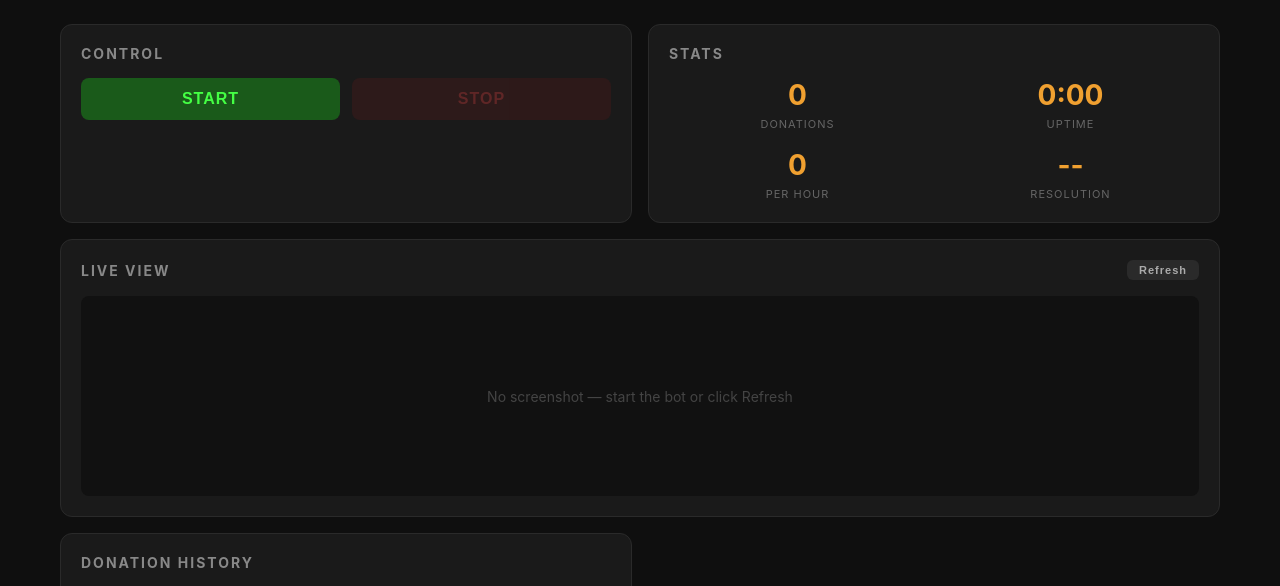
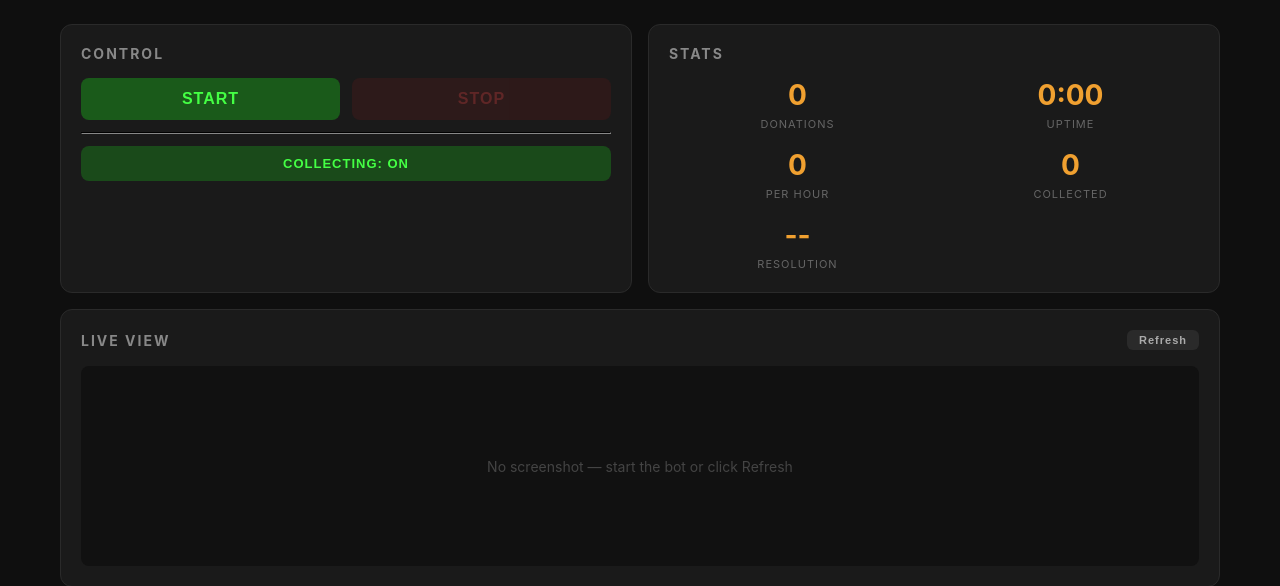
Before and after one commit to TuDePi/coc-donation-bot, a Flask app: page / in a window 1280 px wide. Shown: the part 66-652 px from the top of the page. Run offline with Flask 3, Linux system fonts and the light colour scheme; some libraries are stand-ins or nearby versions.

Commit message:
Add collecting toggle button and collected stat to dashboard

```diff
--- a/bot/core.py
+++ b/bot/core.py
@@ -41,6 +41,7 @@
         self._last_relog_time = None
         self._last_collect_time = 0
         self._collect_interval = 120  # collect every 2 minutes
+        self.collecting_enabled = True  # can be toggled from web UI
         self._relog_interval = None  # set randomly each cycle
         self._coc_package = "com.supercell.clashofclans"
 
@@ -111,8 +112,8 @@
                     with self._lock:
                         self._last_screen = screen
 
-                    # Collect resources every 2 minutes
-                    if time.time() - self._last_collect_time >= self._collect_interval:
+                    # Collect resources every 2 minutes (if enabled)
+                    if self.collecting_enabled and time.time() - self._last_collect_time >= self._collect_interval:
                         logger.info("Checking for ready collectors...")
                         collected = self.collector.collect(screen)
                         self._last_collect_time = time.time()
@@ -169,6 +170,7 @@
             "donations_per_hour": round(dph, 1),
             "donation_history": self.donator.donation_history[-50:],
             "total_collected": self.collector.total_collected,
+            "collecting_enabled": self.collecting_enabled,
             "device_connected": connected,
             "device_resolution": resolution,
         }
--- a/web/app.py
+++ b/web/app.py
@@ -91,6 +91,16 @@
     return jsonify({"status": "stopped"})
 
 
+@app.route("/api/collecting/toggle", methods=["POST"])
+def api_collecting_toggle():
+    if bot is None:
+        return jsonify({"error": "Bot not initialized"}), 500
+    bot.collecting_enabled = not bot.collecting_enabled
+    status = "enabled" if bot.collecting_enabled else "disabled"
+    logger.info("Resource collecting %s", status)
+    return jsonify({"collecting_enabled": bot.collecting_enabled})
+
+
 @app.route("/api/screenshot")
 def api_screenshot():
     if bot is None:
--- a/web/static/style.css
+++ b/web/static/style.css
@@ -141,6 +141,30 @@
 
 .btn-save:hover {
     background: #2a4a6a;
+}
+
+.btn-toggle {
+    padding: 10px 24px;
+    font-size: 13px;
+    flex: 1;
+}
+
+.btn-toggle.on {
+    background: #1a4a1a;
+    color: #44ff44;
+}
+
+.btn-toggle.on:hover {
+    background: #2a5a2a;
+}
+
+.btn-toggle.off {
+    background: #3a2a1a;
+    color: #ffaa44;
+}
+
+.btn-toggle.off:hover {
+    background: #4a3a2a;
 }
 
 /* Stats */
--- a/web/templates/index.html
+++ b/web/templates/index.html
@@ -25,6 +25,10 @@
                     <button id="btn-start" class="btn btn-start" onclick="startBot()">START</button>
                     <button id="btn-stop" class="btn btn-stop" onclick="stopBot()" disabled>STOP</button>
                 </div>
+                <hr style="margin: 12px 0; border-color: #333;">
+                <div class="control-buttons">
+                    <button id="btn-collecting" class="btn btn-toggle on" onclick="toggleCollecting()">COLLECTING: ON</button>
+                </div>
             </div>
 
             <!-- Stats -->
@@ -42,6 +46,10 @@
                     <div class="stat">
                         <span class="stat-value" id="stat-dph">0</span>
                         <span class="stat-label">Per Hour</span>
+                    </div>
+                    <div class="stat">
+                        <span class="stat-value" id="stat-collected">0</span>
+                        <span class="stat-label">Collected</span>
                     </div>
                     <div class="stat">
                         <span class="stat-value" id="stat-resolution">--</span>
@@ -130,6 +138,12 @@
             }
         }
 
+        async function toggleCollecting() {
+            const res = await fetch('/api/collecting/toggle', { method: 'POST' });
+            const data = await res.json();
+            updateCollectingButton(data.collecting_enabled);
+        }
+
         async function refreshScreenshot() {
             try {
                 const res = await fetch('/api/screenshot');
@@ -205,6 +219,8 @@
             document.getElementById('stat-donated').textContent = data.total_donated;
             document.getElementById('stat-uptime').textContent = formatUptime(data.uptime_seconds);
             document.getElementById('stat-dph').textContent = data.donations_per_hour;
+            document.getElementById('stat-collected').textContent = data.total_collected || 0;
+            updateCollectingButton(data.collecting_enabled);
             document.getElementById('stat-resolution').textContent = data.device_resolution
                 ? data.device_resolution[0] + 'x' + data.device_resolution[1] : '--';
 
@@ -245,6 +261,14 @@
             }).join('');
         }
 
+        function updateCollectingButton(enabled) {
+            const btn = document.getElementById('btn-collecting');
+            if (btn) {
+                btn.textContent = 'COLLECTING: ' + (enabled ? 'ON' : 'OFF');
+                btn.className = 'btn btn-toggle ' + (enabled ? 'on' : 'off');
+            }
+        }
+
         function formatUptime(seconds) {
             if (!seconds) return '0:00';
             const h = Math.floor(seconds / 3600);
```
